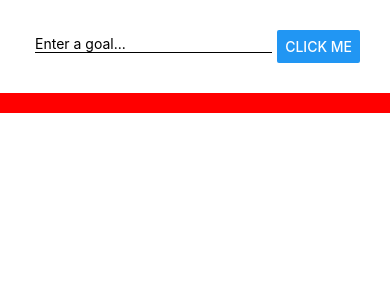
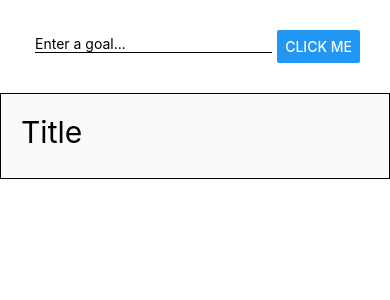
Before and after one commit to danielc92/react-native-sandbox, a React Native app: screen / in a window 390 px wide. Both pictures are taken after a click on the button "CLICK ME". Shown: the top 300 px of the page. Built offline with nearby package versions, Linux system fonts and the light colour scheme.

Commit message:
Added FlatList render

```diff
--- a/App.js
+++ b/App.js
@@ -1,6 +1,7 @@
 import React, { useState } from 'react';
 import {
   StyleSheet,
+  FlatList,
   Text,
   TextInput,
   View,
@@ -10,7 +11,7 @@ import data from './mock_data';
 Notes
 - Text can only be placed within <Text> component
 - <View> components represents <divs>, <sections> etc
-
+- Scrolling isnt enabled by default, scrolling is explicit
 */
 
 export default function App() {
@@ -36,21 +37,34 @@ export default function App() {
           onChangeText={goalInputHandler}
           placeholder="Enter a goal..."
           value={goal}
-          style={{ borderBottomColor: 'black', borderBottomWidth: 1, marginBottom: 2}}/>
+          style={{
+            borderBottomColor: 'black',
+            borderBottomWidth: 1,
+            marginBottom: 2}}/>
 
         </View>
         <View stlye={{flex: 1}}>
           <Button title="Click me" onPress={addGoalHandler}/>
         </View>
       </View>
-      <View>
-        {
-          goals.map(oneGoal => (
-          <Text
-          style={{padding: 10, backgroundColor: 'red', color: 'white'}}
-          key={oneGoal}>{oneGoal}</Text>))
-        }
-      </View>
+      <FlatList
+      data={goals}
+      renderItem={({item, index}) => (
+        <View
+        style={{
+          padding: 20,
+          backgroundColor: '#fafafa',
+          color: 'white',
+          borderColor: 'black',
+          borderWidth: 1,
+          marginBottom: 8
+        }}
+        key={ index.toString() }>
+          <Text style={{ fontSize: 30, marginBottom: 8}}>Title</Text>
+          <Text>{ item }</Text>
+        </View>
+      )}>
+      </FlatList>
     </View>
   );
 }
```
